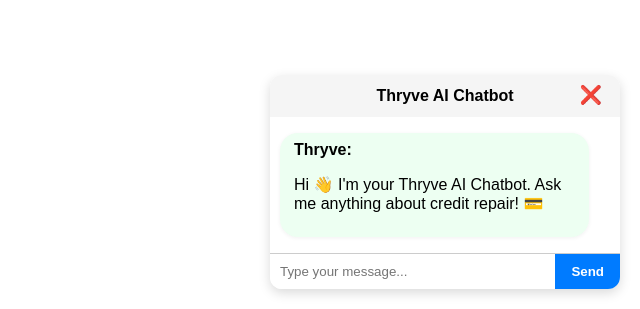
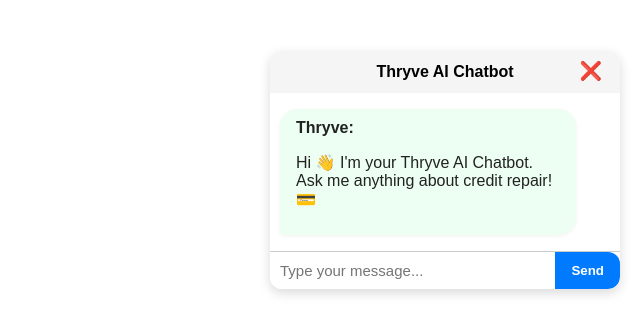
Before and after one commit to KINGjared88/Thryve, a Next.js app: page / in a window 1280 px wide. Shown: the part 491-800 px from the top of the page, without its empty margins (640-1280 px from the left). Built offline with nearby package versions, Linux system fonts and the light colour scheme.

Commit message:
Update index.js

```diff
--- a/pages/index.js
+++ b/pages/index.js
@@ -1,4 +1,3 @@
-
 import { useState, useRef, useEffect } from "react";
 import ReactMarkdown from "react-markdown";
 
@@ -34,9 +33,15 @@
         body: JSON.stringify({ message: input }),
       });
       const data = await res.json();
-      setMessages([...newMessages, { role: "assistant", content: data.reply }]);
+      setMessages([
+        ...newMessages,
+        { role: "assistant", content: data.reply || "No response from server." },
+      ]);
     } catch (error) {
-      setMessages([...newMessages, { role: "assistant", content: "Error contacting server. Please try again." }]);
+      setMessages([
+        ...newMessages,
+        { role: "assistant", content: "Error contacting server. Please try again." },
+      ]);
     }
     setLoading(false);
   };
@@ -97,23 +102,48 @@
                 ❌
               </button>
             </div>
-            <div style={{ flex: 1, padding: "10px", overflowY: "auto", display: "flex", flexDirection: "column" }}>
+            <div
+              style={{
+                flex: 1,
+                padding: "10px",
+                overflowY: "auto",
+                display: "flex",
+                flexDirection: "column",
+              }}
+            >
               {messages.map((m, i) => (
                 <div
                   key={i}
                   style={{
-                    backgroundColor: m.role === "user" ? "#e6f7ff" : "#edfff2",
-                    padding: "8px 14px",
-                    borderRadius: "18px",
-                    margin: "6px 0",
-                    maxWidth: "85%",
-                    alignSelf: m.role === "user" ? "flex-end" : "flex-start",
-                    whiteSpace: "pre-wrap",
-                    boxShadow: "0 1px 4px rgba(0,0,0,0.06)",
+                    display: "flex",
+                    flexDirection: "column",
+                    alignItems: m.role === "user" ? "flex-end" : "flex-start",
                   }}
                 >
-                  <strong>{m.role === "user" ? "You" : "Thryve"}:</strong>
-                  <ReactMarkdown>{m.content}</ReactMarkdown>
+                  <div
+                    style={{
+                      display: "inline-block",
+                      backgroundColor: m.role === "user" ? "#e6f7ff" : "#edfff2",
+                      color: "#222",
+                      padding: "10px 16px",
+                      borderRadius: m.role === "user"
+                        ? "18px 18px 4px 18px"
+                        : "18px 18px 18px 4px",
+                      margin: "6px 0",
+                      maxWidth: "80%",
+                      minWidth: "60px",
+                      boxShadow: "0 1px 4px rgba(0,0,0,0.06)",
+                      wordBreak: "break-word",
+                      whiteSpace: "pre-wrap",
+                    }}
+                  >
+                    <strong>
+                      {m.role === "user" ? "You" : "Thryve"}:
+                    </strong>{" "}
+                    <span>
+                      <ReactMarkdown>{m.content}</ReactMarkdown>
+                    </span>
+                  </div>
                 </div>
               ))}
               <div ref={bottomRef} />
@@ -125,7 +155,13 @@
                 value={input}
                 onChange={(e) => setInput(e.target.value)}
                 onKeyPress={handleKeyPress}
-                style={{ flex: 1, padding: "10px", border: "none" }}
+                style={{
+                  flex: 1,
+                  padding: "10px",
+                  border: "none",
+                  outline: "none",
+                  fontSize: "15px",
+                }}
                 disabled={loading}
               />
               <button
@@ -138,6 +174,8 @@
                   border: "none",
                   cursor: "pointer",
                   fontWeight: "bold",
+                  borderTopRightRadius: "12px",
+                  borderBottomRightRadius: "12px",
                 }}
               >
                 {loading ? "..." : "Send"}
```
